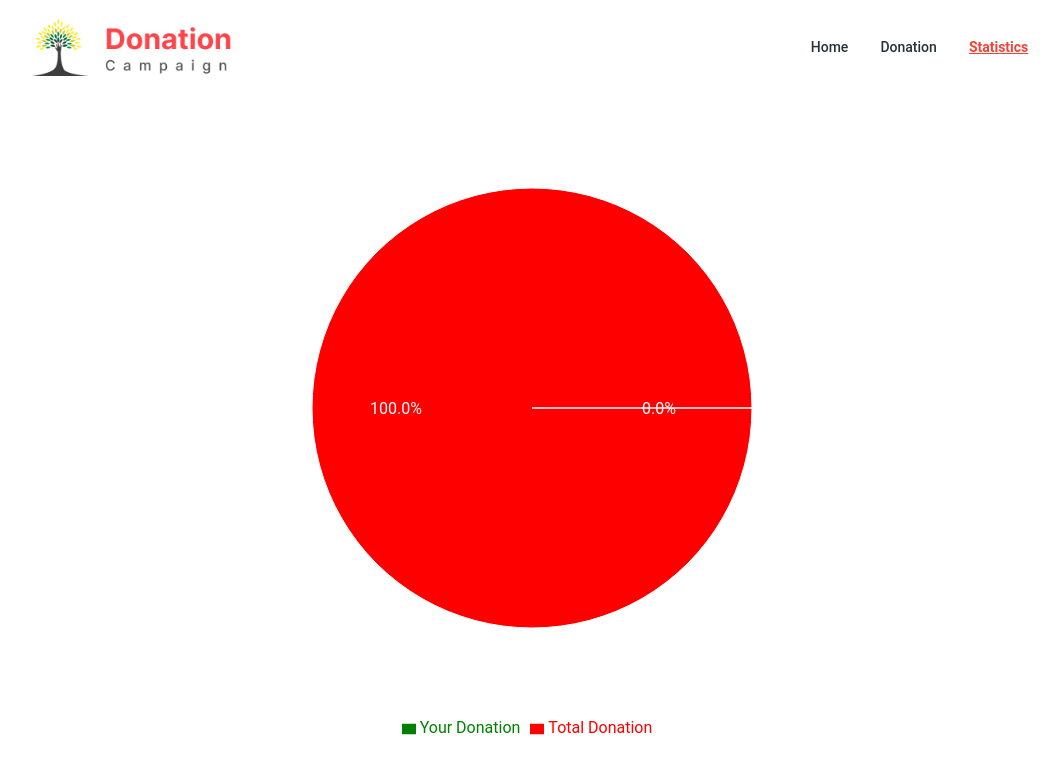
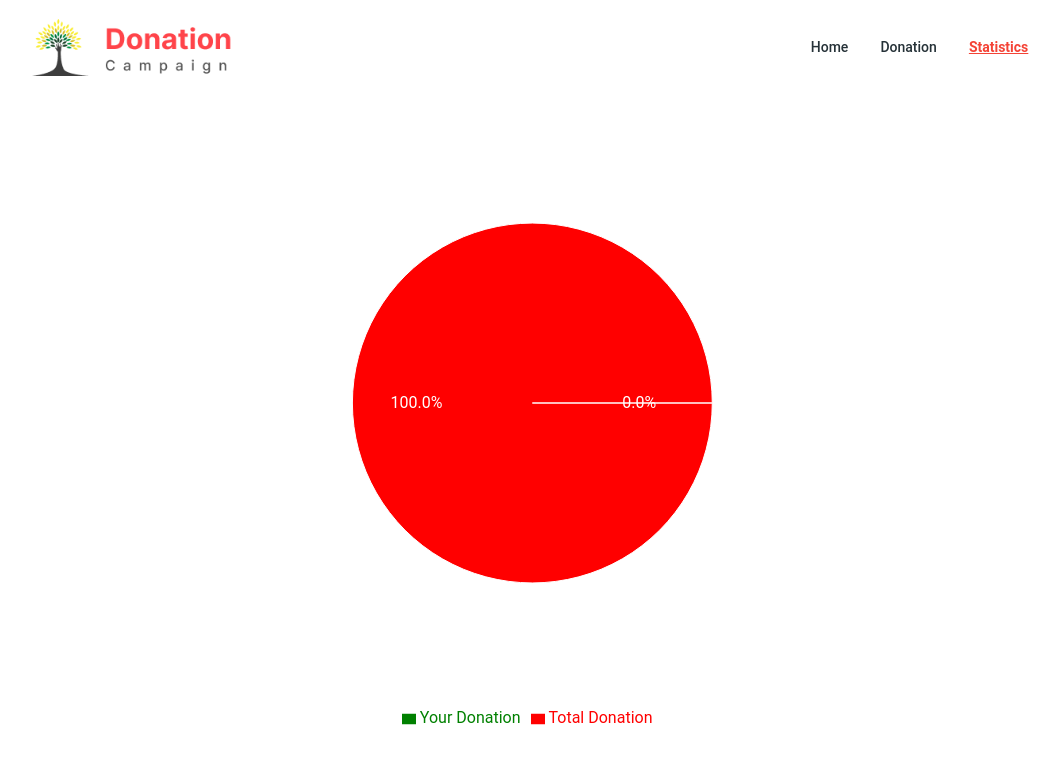
Before and after one commit to ismail-hossen/Donation-Campaign, a React (Vite) app: page /statistics in a window 1280 px wide. Shown: the top 774 px of the page, without its empty margins (108-1167 px from the left). Built offline with nearby package versions, Linux system fonts and the light colour scheme.

Commit message:
completed all main task

```diff
--- a/src/components/Header/Banner.jsx
+++ b/src/components/Header/Banner.jsx
@@ -14,7 +14,7 @@ const Banner = ({ searchBtnHandler }) => {
   return (
     <Card
       shadow={false}
-      className="relative grid h-[30rem] w-full items-end justify-center overflow-hidden text-center rounded-none"
+      className="relative grid h-[10rem] md:h-[20rem] lg:h-[30rem] w-full items-end justify-center overflow-hidden text-center rounded-none"
     >
       <CardHeader
         floated={false}
@@ -25,7 +25,7 @@ const Banner = ({ searchBtnHandler }) => {
         <div className="bg-white absolute inset-0 h-full w-full opacity-95 flex flex-col items-center justify-center">
           <Typography
             variant="h2"
-            className="mb-6 font-bold text-5xl text-black leading-[1.5]"
+            className="mb-6 font-bold text-2xl lg:text-5xl text-black leading-[1.5]"
           >
             I Grow By Helping People In Need
           </Typography>
--- a/src/pages/Donation/Donation.jsx
+++ b/src/pages/Donation/Donation.jsx
@@ -11,7 +11,7 @@ const Donation = () => {
   }, []);
   return (
     <div className="my-16">
-      <div className="grid grid-cols-2 gap-6">
+      <div className="grid grid-cols-1 lg:grid-cols-2 gap-6">
         {donations ? (
           seeAll ? (
             donations?.map((donation, index) => (
--- a/src/pages/Donation/DonationCard.jsx
+++ b/src/pages/Donation/DonationCard.jsx
@@ -6,9 +6,10 @@ import {
   Button,
 } from "@material-tailwind/react";
 import PropTypes from "prop-types";
+import { Link } from "react-router-dom";
 
 const DonationCard = ({ donation }) => {
-  const { image, category, title, price, cardBg, textColor, categoryBg } =
+  const { image, category, title, price, cardBg, textColor, categoryBg, id } =
     donation || {};
   return (
     <Card style={{ backgroundColor: cardBg }} className="flex-row shadow-none">
@@ -40,6 +41,7 @@ const DonationCard = ({ donation }) => {
         >
           ${price}
         </Typography>
+        <Link to={`/donation-details/${id}`}>
           <Button
             variant="text"
             style={{ backgroundColor: textColor }}
@@ -47,6 +49,7 @@ const DonationCard = ({ donation }) => {
           >
             View Details
           </Button>
+        </Link>
       </CardBody>
     </Card>
   );
--- a/src/pages/Home/Home.jsx
+++ b/src/pages/Home/Home.jsx
@@ -27,7 +27,7 @@ const Home = () => {
     <>
       <Banner searchBtnHandler={searchBtnHandler}></Banner>
       <div>
-        <div className="grid grid-cols-4 gap-4 my-24">
+        <div className="grid grid-cols-1 md:grid-cols-2 lg:grid-cols-4 gap-4 my-10 md:my-16 lg:my-24 ">
           {searchedData.length == 0
             ? "No Data Found!"
             : searchedData?.map((data) => (
--- a/src/pages/Statistics/Statistics.jsx
+++ b/src/pages/Statistics/Statistics.jsx
@@ -1,4 +1,11 @@
-import { PieChart, Pie, Cell, Tooltip, Legend } from "recharts";
+import {
+  PieChart,
+  Pie,
+  Cell,
+  Tooltip,
+  Legend,
+  ResponsiveContainer,
+} from "recharts";
 import totalData from "../../../public/data.json";
 import { useEffect, useState } from "react";
 
@@ -62,26 +69,33 @@ const Statistics = () => {
   };
 
   return (
-    <div className="flex items-center justify-center">
-      <PieChart width={650} height={650}>
+    <div style={{ width: "100%", height: "80vh" }}>
+      <ResponsiveContainer>
+        <PieChart>
           <Pie
             data={data}
             cx="50%"
             cy="50%"
             labelLine={false}
             label={renderCustomizedLabel}
-          outerRadius={220}
+            outerRadius={180}
+            startAngle={720}
+            endAngle={90}
             fill="#8884d8"
             dataKey="value"
             nameKey="name"
           >
             {data.map((entry, index) => (
-            <Cell key={`cell-${index}`} fill={COLORS[index % COLORS.length]} />
+              <Cell
+                key={`cell-${index}`}
+                fill={COLORS[index % COLORS.length]}
+              />
             ))}
           </Pie>
           <Tooltip content={<CustomTooltip />} />
           <Legend />
         </PieChart>
+      </ResponsiveContainer>
     </div>
   );
 };
```
Also changed, not shown: 2 other files (tests, documents, lock files or other folders). Lines whose indentation alone changed are shown as unchanged.
